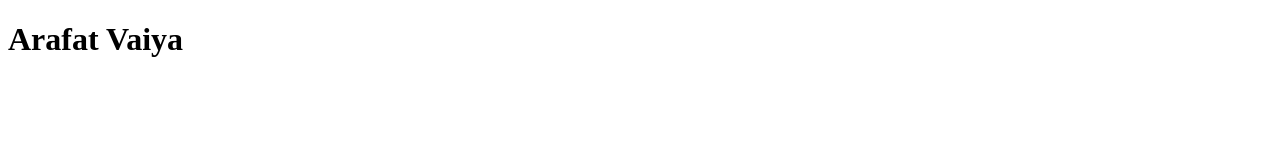
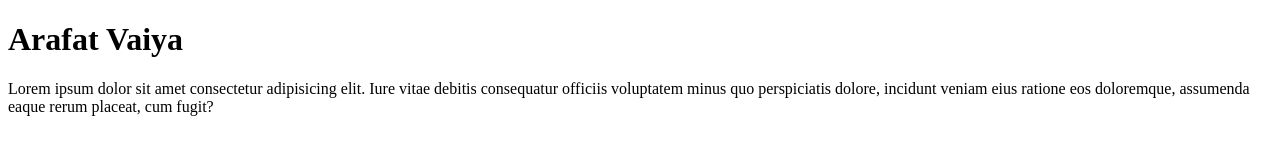
Before and after one commit to MD-ARAFAT-JAMAN/First-project, a plain HTML site: page index.html in a window 1280 px wide. Drawn offline with Linux system fonts and the light colour scheme.

Commit message:
ptag-added

```diff
--- a/index.html
+++ b/index.html
@@ -7,5 +7,6 @@
 </head>
 <body>
     <h1>Arafat Vaiya</h1>
+    <p>Lorem ipsum dolor sit amet consectetur adipisicing elit. Iure vitae debitis consequatur officiis voluptatem minus quo perspiciatis dolore, incidunt veniam eius ratione eos doloremque, assumenda eaque rerum placeat, cum fugit?</p>
 </body>
 </html>
```
